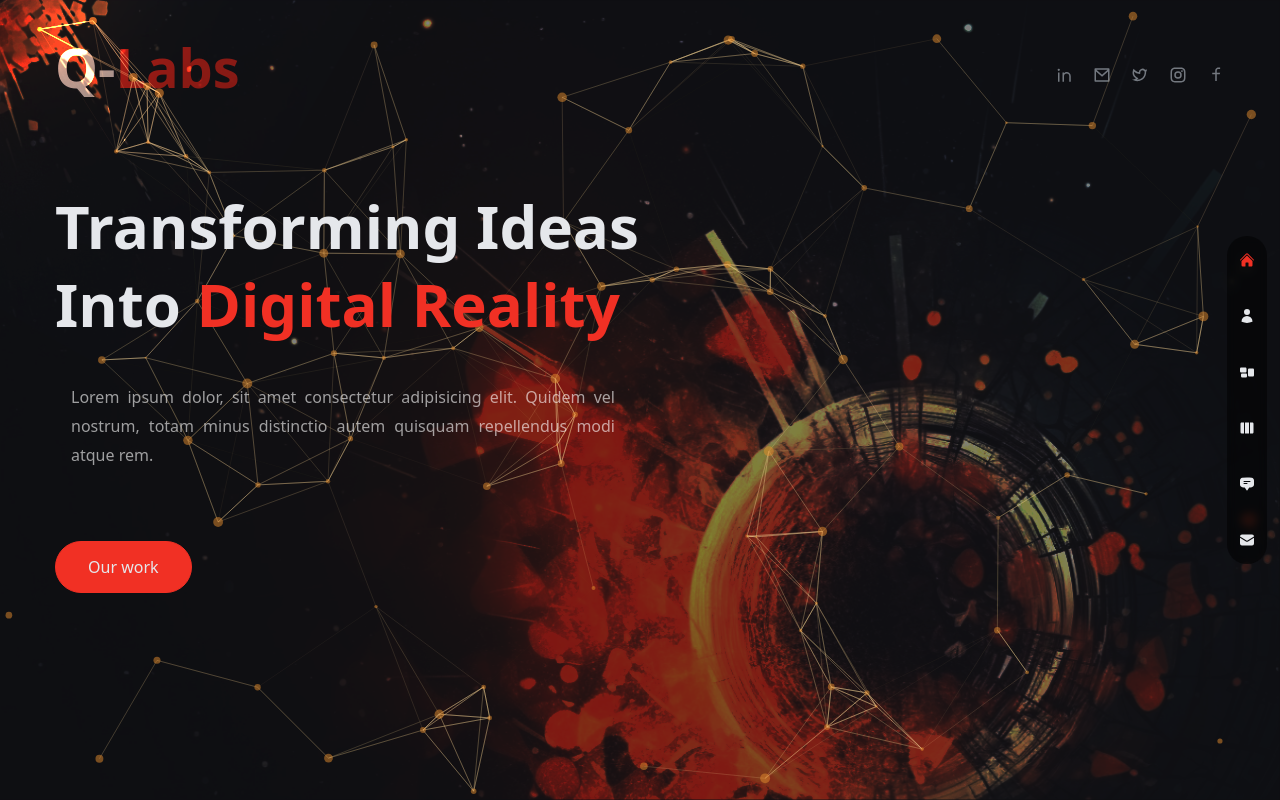
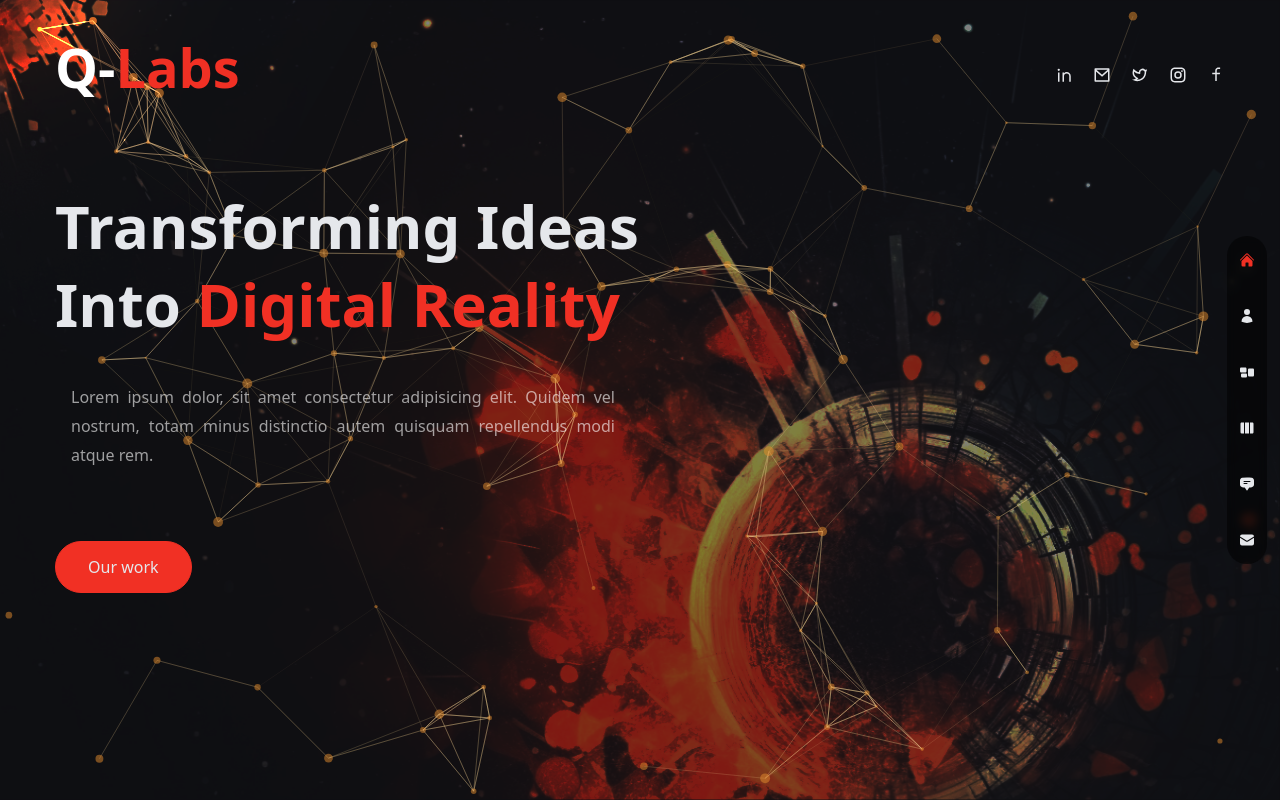
Before and after one commit to ArseneNgenzi/q-labs, a Next.js app: page / in a window 1280 px wide. Built offline with nearby package versions, Linux system fonts and the light colour scheme.

Commit message:
fixed bugs

```diff
--- a/components/Header.js
+++ b/components/Header.js
@@ -5,8 +5,8 @@ import Socials from "../components/Socials";
 
 const Header = () => {
 	return (
-		<header className=" pt-8 xl:pt-0  w-full flex items-center px-16 xl:px-0 ">
-			<div className=" container mx-auto">
+		<header className=" pt-8 xl:pt-0  w-full flex items-center px-16 xl:px-0 z-50">
+			<div className=" container mx-auto z-10">
         {/* <div>
           <Link href={'/'}> <Image src={'/logo.svg'} width={220} height={48}/></Link>
         </div> */}
```
